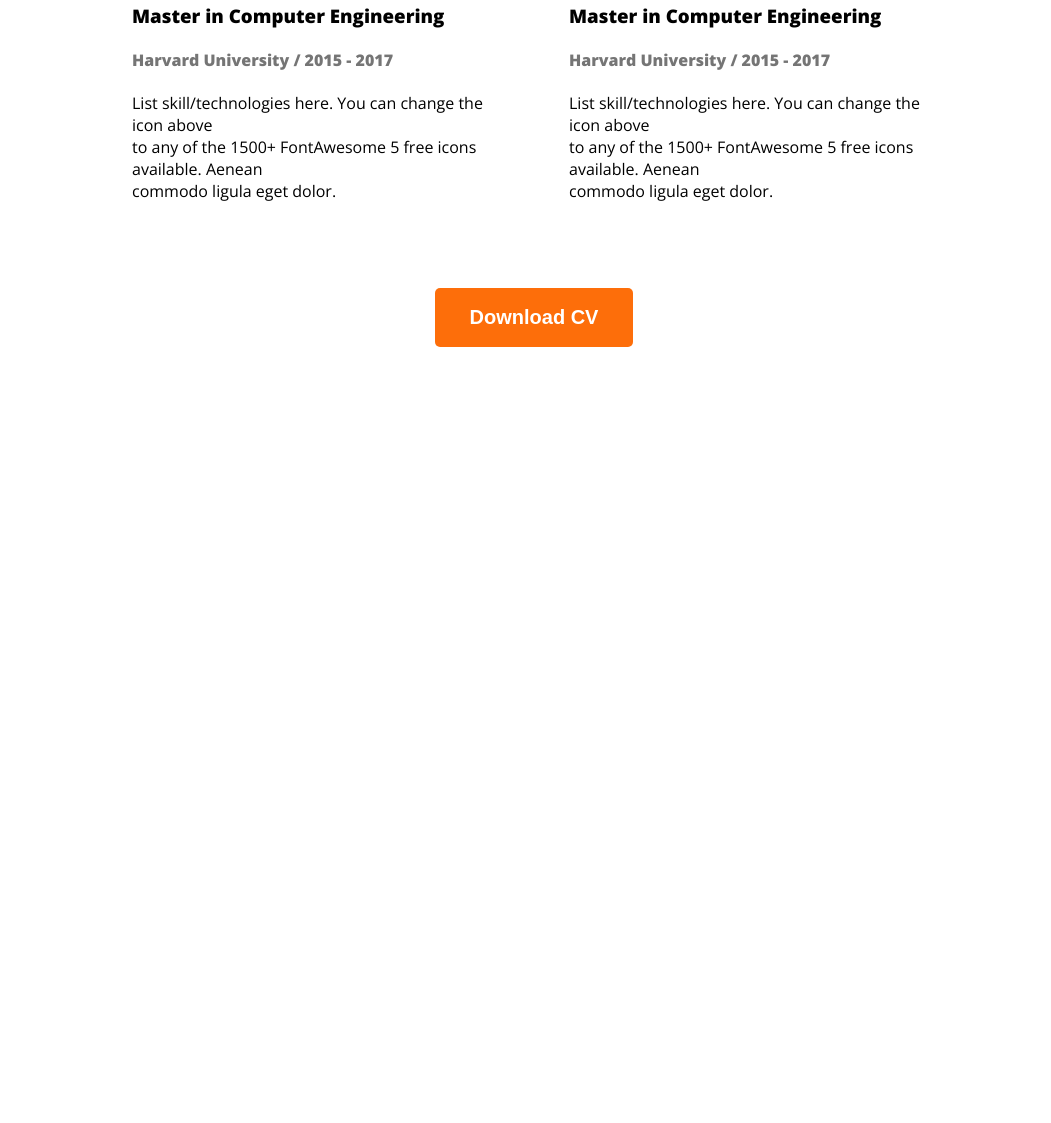
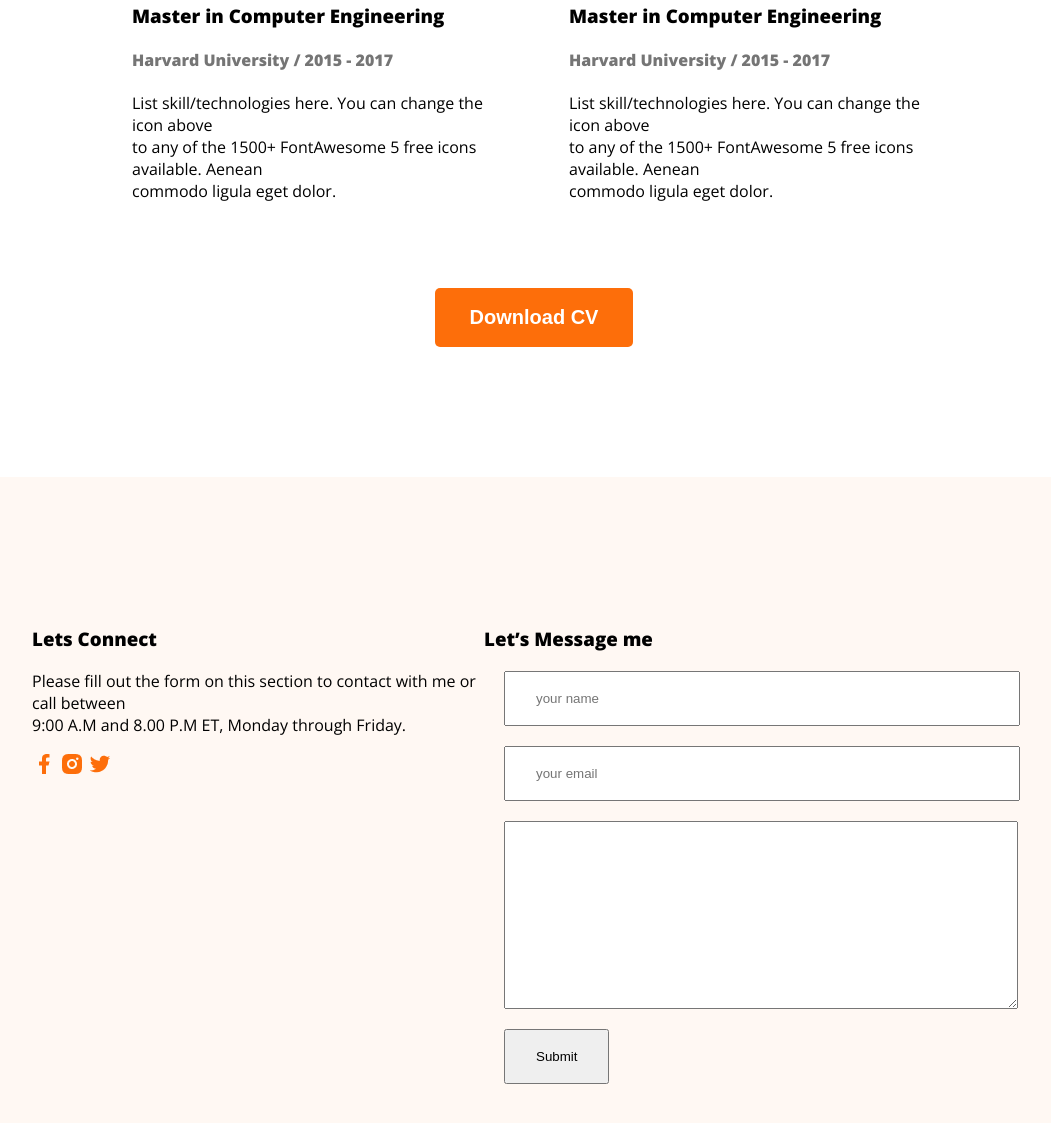
Before and after one commit to Tahsinmamun/web-developer-portfolio, a plain HTML site: page index.html in a window 1280 px wide. Shown: the part 2309-3432 px from the top of the page, without its empty margins (106-1157 px from the left). Before the commit the page ends 2664 px from the top, so only its background shows below. Drawn offline with nearby package versions, Linux system fonts and the light colour scheme.

Commit message:
last task done

```diff
--- a/index.html
+++ b/index.html
@@ -191,6 +191,32 @@
     </main>
 
     <footer>
+        <div class="footer-column">
+           <h3 class="footer-column-title"> Lets Connect</h3>
+           <p class="footer-description">Please fill out the form on this section to contact with me or call between <br>9:00 A.M and 8.00 P.M ET, Monday through Friday.</p>
+
+           <div class="social-img">
+            <a href=""><img src="./images/icons/facebook.png" alt=""></a>
+            <a href=""><img src="images/icons/insta.png" alt=""></a>
+            <a href=""><img src="images/icons/twitter.png" alt=""></a>
+           </div>
+        </div>
+
+        <div class="footer-column">
+            <h3 class="footer-column-title">Let’s Message me</h3>
+            <form class="contact" action="">
+                     <input type="text" placeholder="your name">
+                     <input type="email" placeholder="your email">
+                    <textarea name="message" id="" cols="30" rows="10"></textarea>
+                    <input type="submit" id="submit">
+
+
+
+
+            </form>
+        </div>
+
+
 
     </footer>
 
--- a/styles/portfolio.css
+++ b/styles/portfolio.css
@@ -249,3 +249,30 @@ body {
     margin-top: 70px;
 
 }
+footer{
+    margin-top: 130px;
+    display: flex;
+    justify-content: space-around;
+    background: #FFF8F3;
+    padding: 130px 230px 230px 130px;
+}
+.social-img a {
+
+    gap: 100px;
+}
+.footer-column{
+    /* border: 2px solid red; */
+    width: 50%;
+    gap: 100px;
+
+
+}
+
+.contact input,textarea{
+    display: block;
+    margin: 20px;
+    padding: 18px 30px;
+}
+.contact input[type="text"],input[type="email"],textarea{
+    width: 100%;
+}
```
